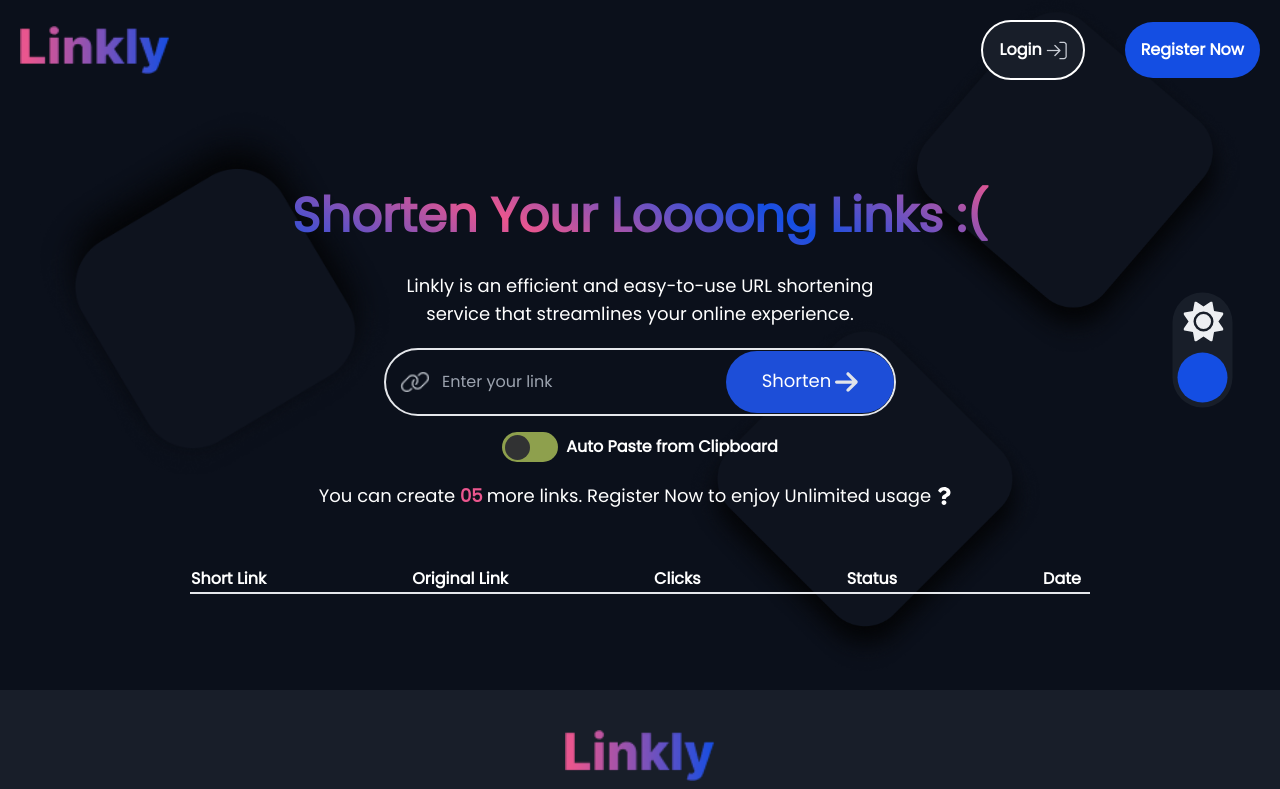
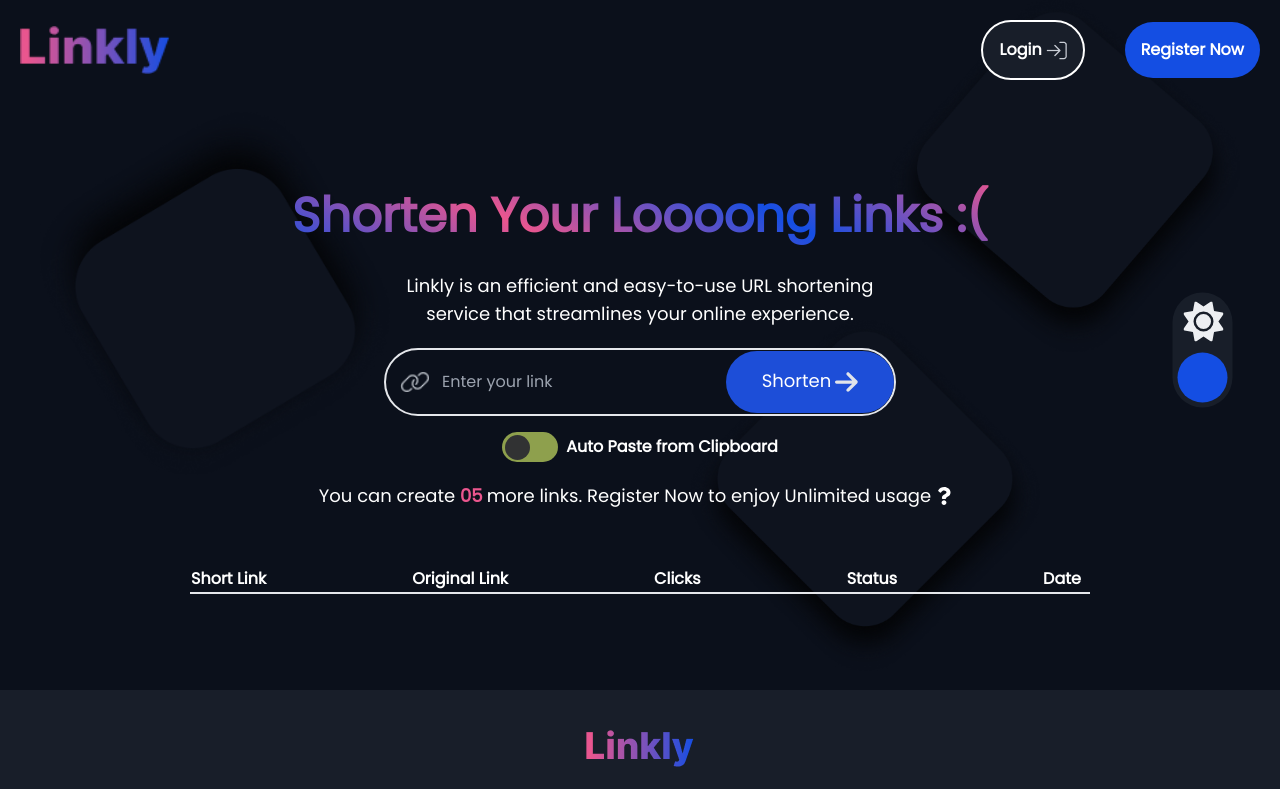
Before and after one commit to Hammad014/shortner, a Next.js app: page / in a window 1280 px wide. Shown: the top 789 px of the page. Built offline with nearby package versions, Linux system fonts and the light colour scheme.

Commit message:
added logo

```diff
--- a/src/app/components/Footer.tsx
+++ b/src/app/components/Footer.tsx
@@ -9,7 +9,7 @@
     <>
     <footer style={{backgroundColor:'#181e29'}} className='max-w-full m-auto text-center text-white mb-0 mt-24 pt-10 pb-10 m'>
     <div className=''>
-      <Image className='max-w-full m-auto' src='/images/Linkly.png' height={40} width={150} alt='logo'/>
+      <img className='max-w-full m-auto' src='/images/Linkly.png' alt='logo'/>
       <div className='flex gap-7 justify-center mt-6 items-center'>
       <a href="https://twitter.com/your_twitter_handle" target="_blank" rel="noopener noreferrer">
         <FaTwitter size={30} />
```
